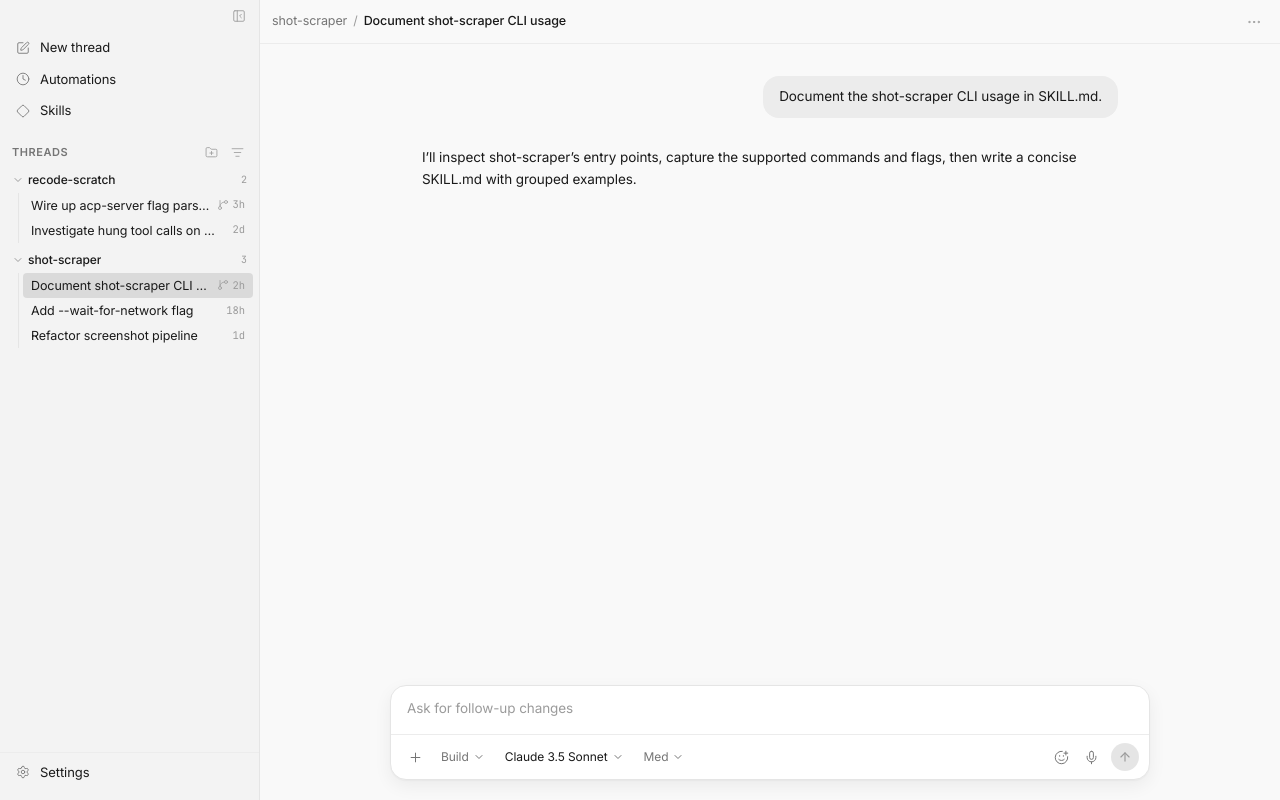
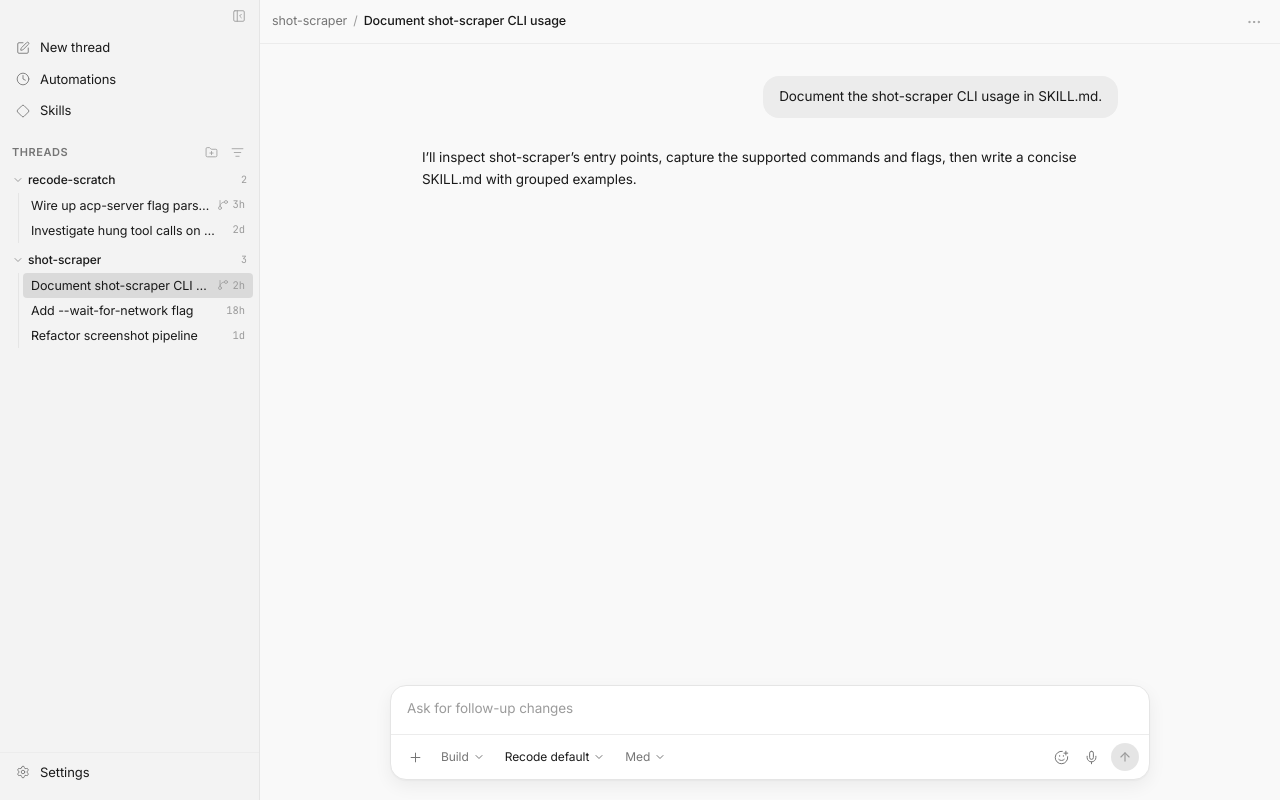
Before and after one commit to AlvinPlayz23/recode, a React (Vite) app in the folder desktop-app/web/: page / in a window 1280 px wide. Built offline with nearby package versions, Linux system fonts and the light colour scheme.

Commit message:
small fixes

```diff
--- a/desktop-app/web/src/mock-data.ts
+++ b/desktop-app/web/src/mock-data.ts
@@ -46,7 +46,7 @@ export const initialThreads: Thread[] = [
     id: 'thread-1',
     projectId: 'shot-scraper',
     title: 'Document shot-scraper CLI usage',
-    model: 'Claude 3.5 Sonnet',
+    model: 'Recode default',
     age: '2h',
     badge: 'branch',
   },
@@ -54,21 +54,21 @@ export const initialThreads: Thread[] = [
     id: 'thread-2',
     projectId: 'shot-scraper',
     title: 'Add --wait-for-network flag',
-    model: 'GPT-4o',
+    model: 'Recode default',
     age: '18h',
   },
   {
     id: 'thread-3',
     projectId: 'shot-scraper',
     title: 'Refactor screenshot pipeline',
-    model: 'Claude 3.5 Sonnet',
+    model: 'Recode default',
     age: '1d',
   },
   {
     id: 'thread-4',
     projectId: 'recode-scratch',
     title: 'Wire up acp-server flag parsing',
-    model: 'Claude 3.5 Sonnet',
+    model: 'Recode default',
     age: '3h',
     badge: 'branch',
   },
@@ -76,7 +76,7 @@ export const initialThreads: Thread[] = [
     id: 'thread-5',
     projectId: 'recode-scratch',
     title: 'Investigate hung tool calls on Windows',
-    model: 'GPT-4o',
+    model: 'Recode default',
     age: '2d',
   },
 ]
```
Also changed, not shown: 1 other file (tests, documents, lock files or other folders).
